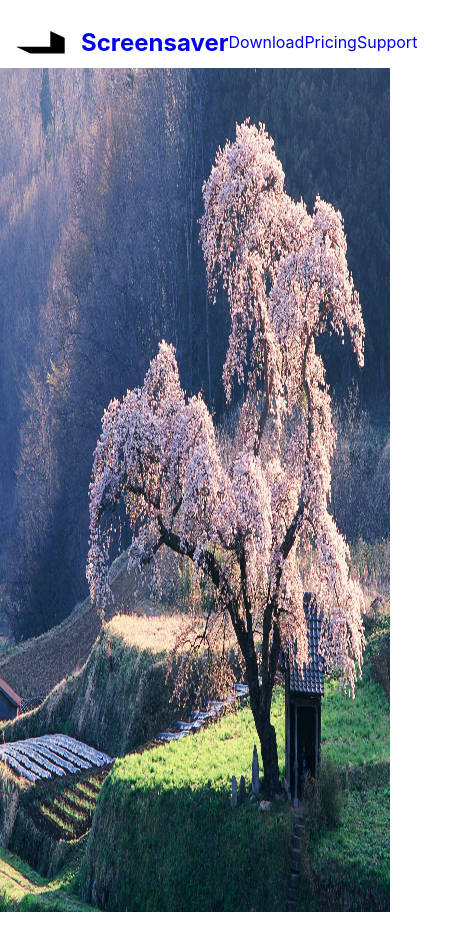
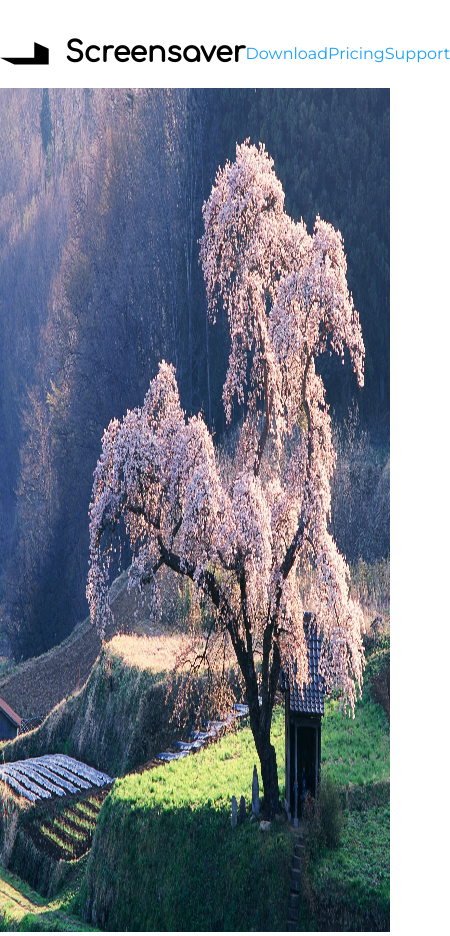
Before and after one commit to tarekel96/Electron_BackgroundImage_App, a React (Create React App) app in the folder app/: page /test in a window 390 px wide. Shown: the whole page, 450 px wide, since content can reach past the window. Built offline with nearby package versions, Linux system fonts and the light colour scheme.

Commit message:
added Google fonts and fixed the navbar styling and alignment and made navbar responsive

```diff
--- a/app/public/index.html
+++ b/app/public/index.html
@@ -13,6 +13,9 @@
       user's mobile device or desktop. See https://developers.google.com/web/fundamentals/web-app-manifest/
     -->
   <link rel="manifest" href="%PUBLIC_URL%/manifest.json" />
+  <link rel="preconnect" href="https://fonts.gstatic.com">
+  <link href="https://fonts.googleapis.com/css2?family=Comfortaa&family=Montserrat:wght@400;500&display=swap"
+    rel="stylesheet">
   <!--
       Notice the use of %PUBLIC_URL% in the tags above.
       It will be replaced with the URL of the `public` folder during the build.
--- a/app/src/App.js
+++ b/app/src/App.js
@@ -2,15 +2,12 @@
 import Home from './pages/Home.js';
 import { HashRouter as Router, Route } from 'react-router-dom';
 import { Layout } from './components/Layout.js';
-import './App.css';
+import './styles/main.css';
 
 const App = () => {
 	return (
 		<Router>
 			<Layout>
-				{/* A <Switch> looks through its children <Route>s and
-          renders the first one that matches the current URL. */}
-
 				<Route path="/" component={Home} exact />
 				<Route path="/download" component={Download} exact />
 				<Route path="/pricing" component={Pricing} exact />
--- a/app/src/components/Icon.js
+++ b/app/src/components/Icon.js
@@ -1,5 +1,5 @@
 import React from 'react';
-import styles from './Icon.module.css';
+import styles from './icon.module.css';
 
 export const Icon = () => {
 	return (
--- a/app/src/components/Icon.module.css
+++ b/app/src/components/Icon.module.css
@@ -1,7 +1,15 @@
+@import "../styles/main.css";
+
 .navIcon {
 	display: flex;
 	align-items: center;
+	color: var(--color-black);
+}
+.navIconTitle {
+	font-family: var(--font-Comfortaa);
+	line-height: 31.72px;
+	font-size: 28.44px;
 }
 .navIcon > svg {
-	padding: 0 1rem 0 0;
+	margin: 0 1rem 0 0;
 }
--- a/app/src/components/NavBar.js
+++ b/app/src/components/NavBar.js
@@ -11,9 +11,10 @@
 					<Link
 						to={link}
 						key={index}
-						className={styles['navLink']}
+						className={`${styles['navLink']} font-mont`}
 						style={{
-							textDecoration: isLink !== true ? 'none' : 'inherit'
+							textDecoration: isLink !== true ? 'none' : 'inherit',
+							color: '#18A0FB'
 						}}
 					>
 						<NavItem content={content} />
--- a/app/src/components/navbar.module.css
+++ b/app/src/components/navbar.module.css
@@ -1,17 +1,41 @@
+@import '../styles/main.css';
+
 .navbar {
 	width: 100%;
 	height: 60px;
 	border-bottom-left-radius: 4px;
 	border-bottom-right-radius: 4px;
+	margin: 0;
+	padding: 14px 0;
 }
 .navItemsContainer {
-	max-width: 50vw;
+	max-width: 60vw;
 	display: flex;
 	justify-content: space-between;
-	margin: 0.5rem 0 0 1rem;
+	margin-left: 42px;
 }
 .navItemsContainer > .navLink {
-	/* margin: .25rem 0.75rem .25rem 0.75rem; */
 	display: flex;
 	align-items: center;
 }
+@media only screen and (min-width: 1200px) {
+	.navItemsContainer {
+		max-width: 45vw;
+	}
+}
+@media (min-width: 1024px) and (max-width: 1200px) {
+	.navItemsContainer {
+		max-width: 60vw;
+	}
+}
+@media (min-width: 768px) and (max-width: 1024px) {
+	.navItemsContainer {
+		max-width: 80vw;
+	}
+}
+@media only screen and (max-width: 768px) {
+	.navItemsContainer {
+		max-width: 100vw;
+		margin-left: 0px;
+	}
+}
--- /dev/null
+++ b/app/src/styles/main.css
@@ -0,0 +1,13 @@
+:root {
+	--color-navbar-blue: '#18A0FB';
+	--color-black: rgb(0, 0, 0);
+	--font-Montserrat: 'Montserrat', sans-serif;
+	--font-Comfortaa: 'Comfortaa', cursive;
+}
+
+.font-mont {
+	font-family: var(--font-Montserrat);
+}
+.font-comf {
+	font-family: var(--font-Comfortaa);
+}
```
